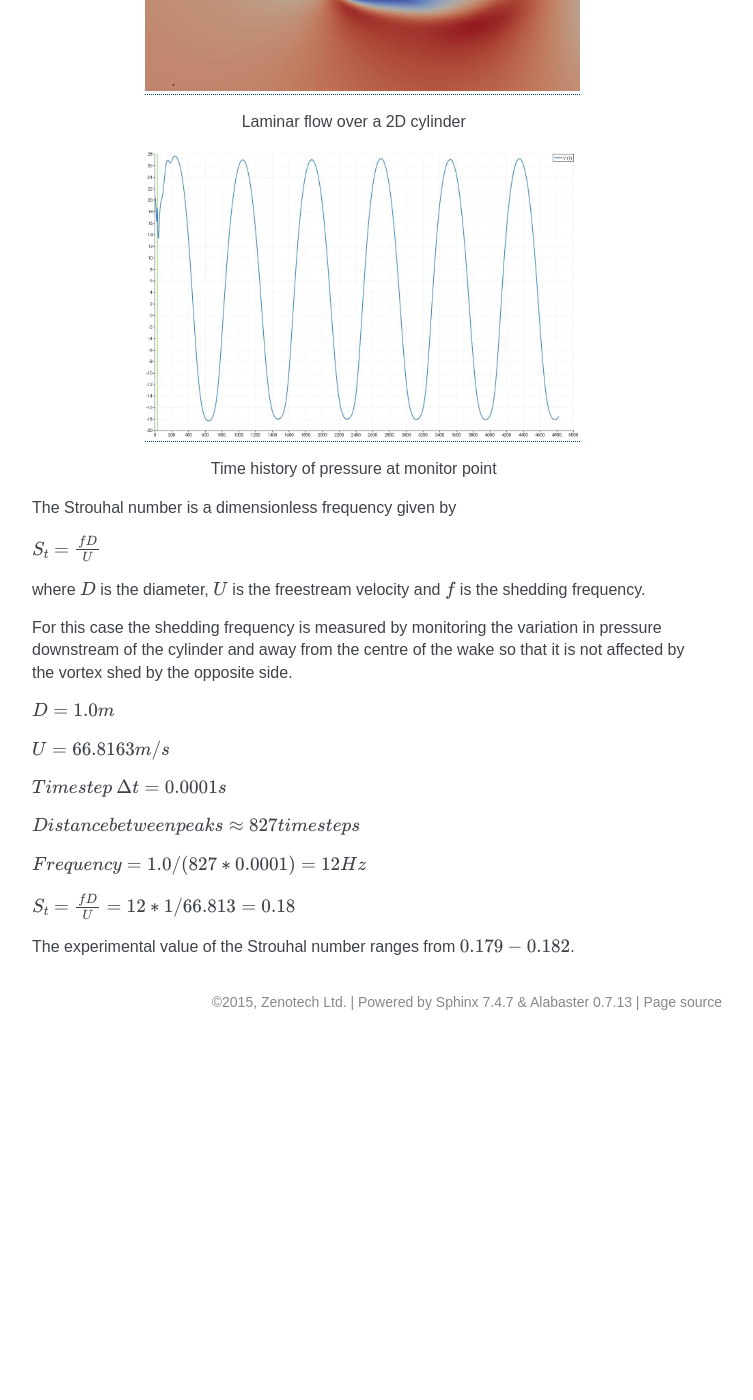
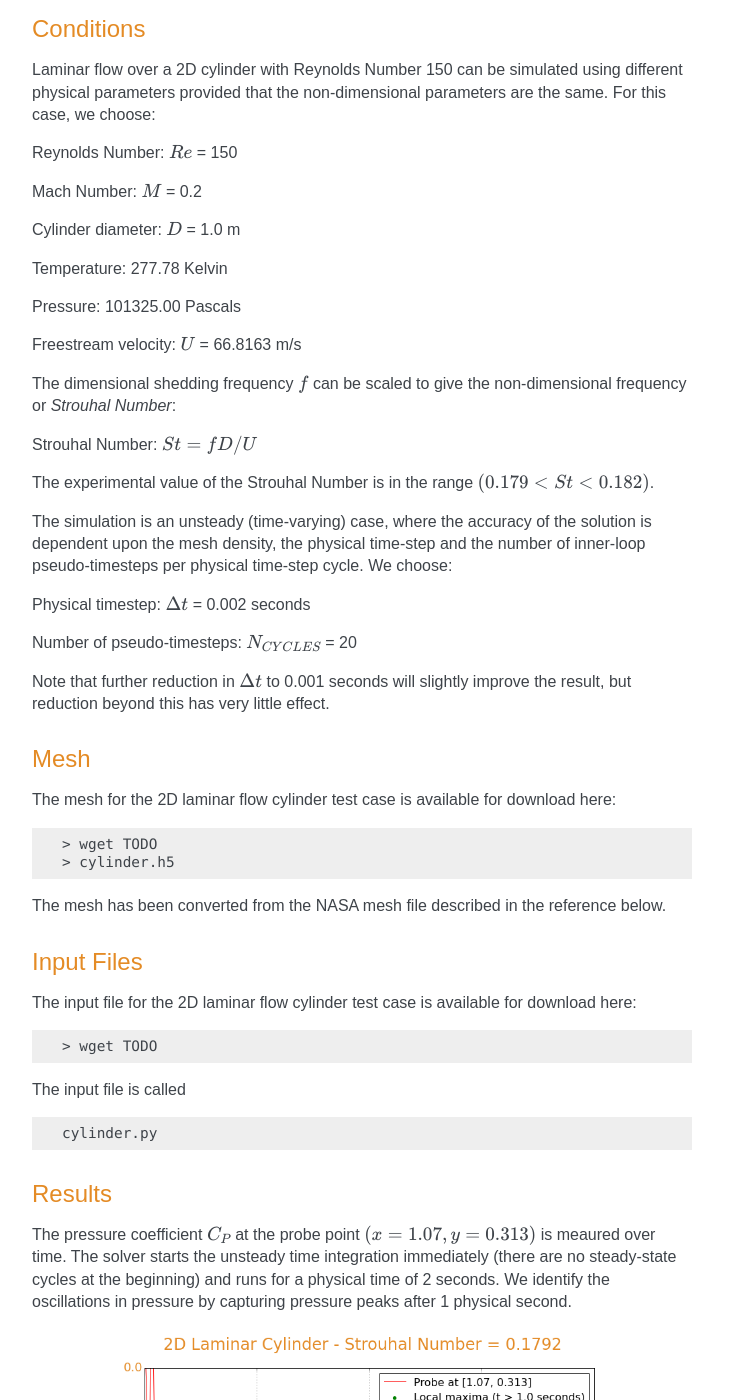
Before and after one commit to zCFD/zCFDguide, a Sphinx documentation site: the page built from docs/source/cylinder.rst, in a window 1280 px wide and 1400 px high, scrolled down 575 px. Shown: the whole window, without its empty margins (388-1141 px from the left). Built offline with Sphinx 7.4.7, drawn with Linux system fonts in a browser that asks for light colours; formulas are drawn with MathJax 3; before the commit the page ends 1615 px from its top, so only the background shows below that; some of the changed text lies outside the part shown.

Commit message:
docs/source/cylinder.rst Added updated cylinder validation case

```diff
--- a/docs/source/cylinder.rst
+++ b/docs/source/cylinder.rst
@@ -1,55 +1,105 @@
 
-2D Laminar Cylinder
--------------------
+2D Cylinder
+-----------
 
 Overview
 ^^^^^^^^
-The periodic shedding over a cylinder at :math:`Re=150` can be used to verify the time accuracy of the solver.
+The periodic shedding of laminar flow over a 2D cylinder at a Reynolds Number of 150 can be used to verify the time accuracy of the solver. For this case the shedding frequency is measured by monitoring the variation in pressure downstream of the cylinder and away from the centre of the wake so that it is not affected by the vortex shed by the opposite side.
+
+.. figure:: images/cylinder_cp.png
+    :width: 75%
+    :align: center
+    :alt: alternate text
+    :figclass: align-center
+
+    Unsteady periodic laminar flow over a 2D cylinder, with diameter = 1.0 m.
 
 Conditions
 ^^^^^^^^^^
 
-:math:`Re=150`
+Laminar flow over a 2D cylinder with Reynolds Number 150 can be simulated using different physical parameters provided that the non-dimensional parameters are the same.  For this case, we choose:
 
-:math:`Mach=0.1`
+Reynolds Number: :math:`Re` = 150
+
+Mach Number: :math:`M` = 0.2
+
+Cylinder diameter: :math:`D` = 1.0 m
+
+Temperature: 277.78 Kelvin
+
+Pressure: 101325.00 Pascals
+
+Freestream velocity: :math:`U` = 66.8163 m/s
+
+The dimensional shedding frequency :math:`f` can be scaled to give the non-dimensional frequency  or *Strouhal Number*:
+
+Strouhal Number: :math:`St=fD/U`
+
+The experimental value of the Strouhal Number is in the range :math:`(0.179 < St < 0.182)`.
+
+The simulation is an unsteady (time-varying) case, where the accuracy of the solution is dependent upon the mesh density, the physical time-step and the number of inner-loop pseudo-timesteps per physical time-step cycle. We choose:
+
+Physical timestep: :math:`\Delta t` = 0.002 seconds
+
+Number of pseudo-timesteps: :math:`N_{CYCLES}` = 20
+
+Note that further reduction in :math:`\Delta t` to 0.001 seconds will slightly improve the result, but reduction beyond this has very little effect.
+
+Mesh
+^^^^
+
+The mesh for the 2D laminar flow cylinder test case is available for download here:
+
+.. code-block:: bash
+
+    > wget TODO
+    > cylinder.h5
+
+The mesh has been converted from the NASA mesh file described in the reference below.
+
+Input Files
+^^^^^^^^^^^
+
+The input file for the 2D laminar flow cylinder test case is available for download here:
+
+.. code-block:: bash
+
+    > wget TODO
+
+The input file is called
+
+.. code-block:: bash
+
+    cylinder.py
 
 Results
 ^^^^^^^
 
-.. figure:: images/cylinder_cp.png
-	:width: 75%
-	:align: center
-	:alt: alternate text
-	:figclass: align-center
+The pressure coefficient :math:`C_P` at the probe point :math:`(x=1.07, y=0.313)` is meaured over time.  The solver starts the unsteady time integration immediately (there are no steady-state cycles at the beginning) and runs for a physical time of 2 seconds. We identify the oscillations in pressure by capturing pressure peaks after 1 physical second.
 
-	Laminar flow over a 2D cylinder
-
-.. figure:: images/cylindertrace.png
-	:width: 75%
+.. figure:: images/cylinder_probe.png
+	:width: 100%
 	:align: center
 	:alt: alternate text
 	:figclass: align-center
 
 	Time history of pressure at monitor point
 
-The Strouhal number is a dimensionless frequency given by
+The period of an oscillation :math:`T` is calculated as the average period for complete oscillations between 1 and 2 seconds. The frequency :math:`f=1/T` can then be used to determine the Strouhal Number.
 
-:math:`S_t=\frac{fD}{U}`
+For this case, we obtain a Strouhal Number of :math:`St=0.1792` seconds.
 
-where :math:`D` is the diameter, :math:`U` is the freestream velocity and  :math:`f` is the shedding frequency.
+Notebook
+^^^^^^^^
 
-For this case the shedding frequency is measured by monitoring the variation in pressure downstream of the cylinder and away from the centre of the wake so that it is not affected by the vortex shed by the opposite side.
+A python notebook containing all of the post-processing steps plus version regression data is available here: `CYLINDER Notebook <https://github.com/zenotech/zPost/tree/master/ipynb/CYLINDER>`_
 
-:math:`D=1.0 m`
+Metric
+^^^^^^
 
-:math:`U=66.8163 m/s`
+The Strouhal Number validation values should lie in the ranges :math:`0.1790<St<0.1820`. This value is automatically checked as part of the verification process.
 
-:math:`Timestep \: \Delta t = 0.0001s`
+References
+^^^^^^^^^^
 
-:math:`Distance between peaks \approx 827 timesteps`
-
-:math:`Frequency = 1.0/(827*0.0001) = 12Hz`
-
-:math:`S_t = \frac{fD}{U} = 12*1/66.813 = 0.18`
-
-The experimental value of the Strouhal number ranges from :math:`0.179 - 0.182`.
+`<http://www.grc.nasa.gov/WWW/wind/valid/lamcyl/Study1_files/Study1.html>`_
```
